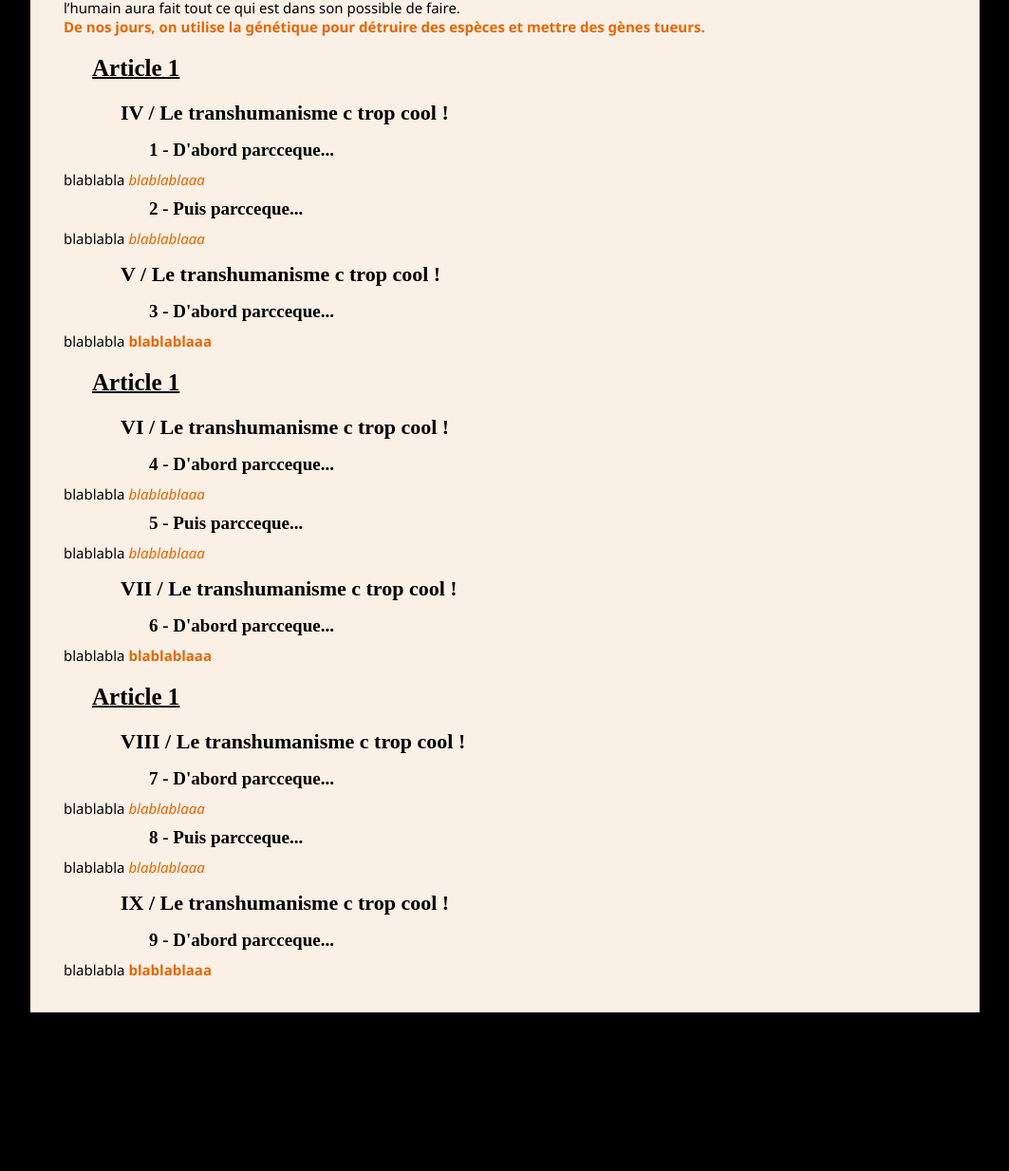
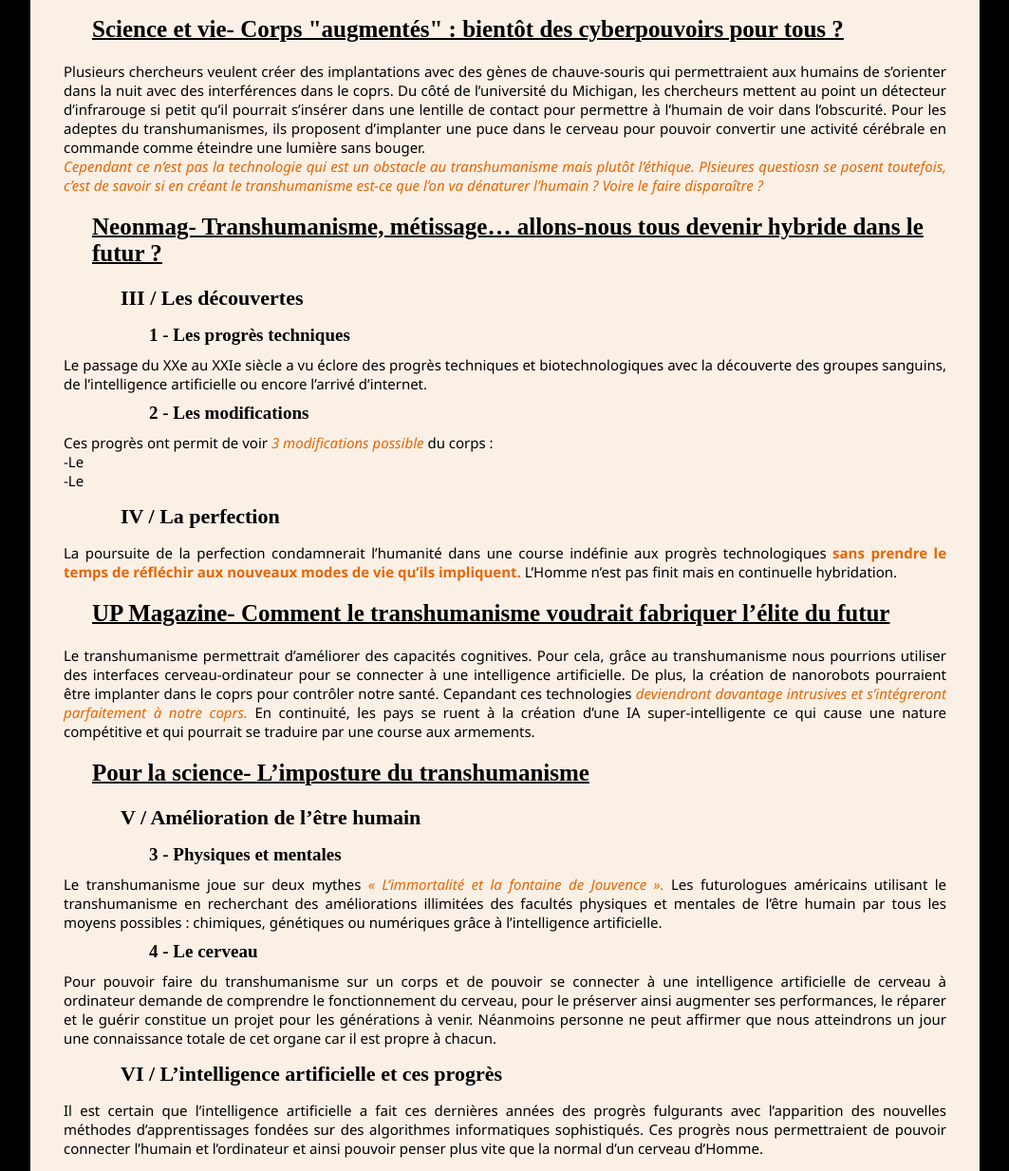
Before and after one commit to wldl/ptut, a plain HTML site: page ACCEUIL/AcceuilArticle.html in a window 1280 px wide. Shown: the part 747-1980 px from the top of the page at 95% size, without its empty margins (108-1171 px from the left). Before the commit the page ends 1813 px from the top, so only its background shows below. Drawn offline with Linux system fonts and the light colour scheme.

Commit message:
Update AcceuilArticle.html

```diff
--- a/ACCEUIL/AcceuilArticle.html
+++ b/ACCEUIL/AcceuilArticle.html
@@ -57,7 +57,7 @@
 	<div id="texte">
 		<!-- Article 1 -->
 		<h2>Le monde- Orlan, artiste : "Mon corps est devenu un lieu public de débat" </h2>
-			<h3>Quand le corps devient un art</h3>
+
 					<p>Une artiste plasticienne, Orlan, a décidé d’utiliser son corps pour en faire un matériel de travail en faisant de la chirurgie esthétique.
 Elle a fait cette démarche pour revendiquer les standards de beauté et elle montre qu’elle est maître de son propre corps.
 Le body art n’est pour elle pas un projet de société mais un projet d’art c’est donc pour cela qu’elle fait des conférences explicatives sur son choix de transformer son corps.
@@ -72,27 +72,106 @@ Le body art n’est pour elle pas un projet de société mais un projet d’art
 
 				<h3>L’intelligence artificielle</h3>
 
-					<p>Jacques TESTART est un biologiste connu pour être le « père scientifique du premier bébé-éprouvette ».
+					<p>Jacques TESTART est un biologiste connu pour être le « père scientifique du premier bébé-éprouvette ».
 Selon lui, l’intelligence artificielle va largement dépasser l’intelligence humaine car elle va s’auto-améliorer et résoudre les problèmes de l’humanité.</p>
 
 
 			<h3>L’immortalité</h3>
 
-					<p>L’immortalité, l’intelligence supérieure ou le héros imbattable » ne sont que de rèves enfantins et qui ne peuvent être atteint avec le transhumanisme.
+					<p>L’immortalité, l’intelligence supérieure ou le héros imbattable » ne sont que de rèves enfantins et qui ne peuvent être atteint avec le transhumanisme.
 L’immortalité n’est pas envisagable scientifiquement et philosophiquement parlant car il y a toujours de nouvelles maladies et de nouveaux virus. De plus, ne jamais mourir revindrait à s’ennuyer tout au long des journées car arrivé à une période l’humain aura fait tout ce qui est dans son possible de faire. </br>
 	<strong>De nos jours, on utilise la génétique pour détruire des espèces et mettre des gènes tueurs.</strong></p>
+
+
+
+		<!-- Article 3-->
+		<h2>Science et vie- Corps "augmentés" : bientôt des cyberpouvoirs pour tous ? </h2>
+
+
+					<p>Plusieurs chercheurs veulent créer des implantations avec des gènes de chauve-souris qui permettraient aux humains de s’orienter dans la nuit avec des interférences dans le coprs.
+Du côté de l’université du Michigan, les chercheurs mettent au point un détecteur d’infrarouge si petit qu’il pourrait s’insérer dans une lentille de contact pour permettre à l’humain de voir dans l’obscurité.
+Pour les adeptes du transhumanismes, ils proposent d’implanter une puce dans le cerveau pour pouvoir convertir une activité cérébrale en commande comme éteindre une lumière sans bouger.</br>
+
+					<em>Cependant ce n’est pas la technologie qui est un obstacle au transhumanisme mais plutôt l’éthique.
+Plsieures questiosn se posent toutefois, c’est de savoir si en créant le transhumanisme est-ce que l’on va dénaturer l’humain ? Voire le faire disparaître ?</em></p>
+
+
+
+		<!-- Article 4-->
+		<h2>Neonmag- Transhumanisme, métissage… allons-nous tous devenir hybride dans le futur ?</h2>
+
+			<h3>Les découvertes</h3>
+
+				<h4>Les progrès techniques</h4>
+
+					<p>Le passage du XXe au XXIe siècle a vu éclore des progrès techniques et biotechnologiques avec la découverte des groupes sanguins, de l’intelligence artificielle ou encore l’arrivé d’internet.
+					</p>
+
+				<h4>Les modifications </h4>
+
+					<p>Ces progrès ont permit de voir <em>3 modifications possible</em> du corps :</br>
+					-Le </p>
+					-Le </p>
+
+			<h3>La perfection</h3>
+
+					<p>La poursuite de la perfection condamnerait l’humanité dans une course indéfinie aux progrès technologiques
+					<strong>sans prendre le temps de réfléchir aux nouveaux modes de vie qu’ils impliquent. </strong>
+					L’Homme n’est pas finit mais en continuelle hybridation.</p>
+
+
+
+
+
+		<!-- Article 5-->
+		<h2>UP Magazine- Comment le transhumanisme voudrait fabriquer l’élite du futur </h2>
+
+
+					<p>Le transhumanisme permettrait d’améliorer des capacités cognitives.
+Pour cela, grâce au transhumanisme nous pourrions utiliser des interfaces cerveau-ordinateur pour se connecter à une intelligence artificielle.
+De plus, la création de nanorobots pourraient être implanter dans le coprs pour contrôler notre santé.
+Cepandant ces technologies
+
+					<em>deviendront davantage intrusives et s’intégreront parfaitement à notre coprs.</em>
+
+					En continuité, les pays se ruent à la création d’une IA super-intelligente ce qui cause une nature compétitive et qui pourrait se traduire par une course aux armements.</p>
+
+
+
+			<!-- Article 6-->
+
+			<h2>Pour la science- L’imposture du transhumanisme</h2>
+
+			<h3>Amélioration de l’être humain</h3>
+
+				<h4>Physiques et mentales </h4>
+
+					<p>Le transhumanisme joue sur deux mythes
+
+					<em> « L’immortalité et la fontaine de Jouvence ».</em>
+
+					Les futurologues américains utilisant le transhumanisme en recherchant des améliorations illimitées des facultés physiques et mentales de l’être humain par tous les moyens possibles : chimiques, génétiques ou numériques grâce à l’intelligence artificielle.</p>
+
+				<h4>Le cerveau</h4>
+
+					<p>Pour pouvoir faire du transhumanisme sur un corps et de pouvoir se connecter à une intelligence artificielle de cerveau à ordinateur demande de comprendre le fonctionnement du cerveau, pour le préserver ainsi augmenter ses performances, le réparer et le guérir constitue un projet pour les générations à venir.
+Néanmoins personne ne peut affirmer que nous atteindrons un jour une connaissance totale de cet organe car il est propre à chacun.
+
+					</p>
+
+			<h3>L’intelligence artificielle et ces progrès</h3>
+
+
+					<p>Il est certain que l’intelligence artificielle a fait ces dernières années des progrès fulgurants avec l’apparition des nouvelles méthodes d’apprentissages fondées sur des algorithmes informatiques sophistiqués. Ces progrès nous permettraient de pouvoir connecter l’humain et l’ordinateur et ainsi pouvoir penser plus vite que la normal d’un cerveau d’Homme.
+
+					</p>
 
 
 
 
 
 
-
-
-
-
-
-		<h2>Article 1</h2>
+							<h2>Article 1</h2>
 			<h3>Le transhumanisme c trop cool !</h3>
 				<h4>D'abord parcceque...</h4>
 					<p>blablabla <em>blablablaaa</em></p>
@@ -102,7 +181,9 @@ L’immortalité n’est pas envisagable scientifiquement et philosophiquement p
 				<h4>D'abord parcceque...</h4>
 					<p>blablabla <strong>blablablaaa</strong></p>
 
-		<h2>Article 1</h2>
+
+
+							<h2>Article 1</h2>
 			<h3>Le transhumanisme c trop cool !</h3>
 				<h4>D'abord parcceque...</h4>
 					<p>blablabla <em>blablablaaa</em></p>
@@ -112,7 +193,9 @@ L’immortalité n’est pas envisagable scientifiquement et philosophiquement p
 				<h4>D'abord parcceque...</h4>
 					<p>blablabla <strong>blablablaaa</strong></p>
 
-		<h2>Article 1</h2>
+
+
+							<h2>Article 1</h2>
 			<h3>Le transhumanisme c trop cool !</h3>
 				<h4>D'abord parcceque...</h4>
 					<p>blablabla <em>blablablaaa</em></p>
@@ -122,6 +205,18 @@ L’immortalité n’est pas envisagable scientifiquement et philosophiquement p
 				<h4>D'abord parcceque...</h4>
 					<p>blablabla <strong>blablablaaa</strong></p>
 
+
+
+
+							<h2>Article 1</h2>
+			<h3>Le transhumanisme c trop cool !</h3>
+				<h4>D'abord parcceque...</h4>
+					<p>blablabla <em>blablablaaa</em></p>
+				<h4>Puis parcceque...</h4>
+					<p>blablabla <em>blablablaaa</em></p>
+			<h3>Le transhumanisme c trop cool !</h3>
+				<h4>D'abord parcceque...</h4>
+					<p>blablabla <strong>blablablaaa</strong></p>
 
 
 	</div>
```
